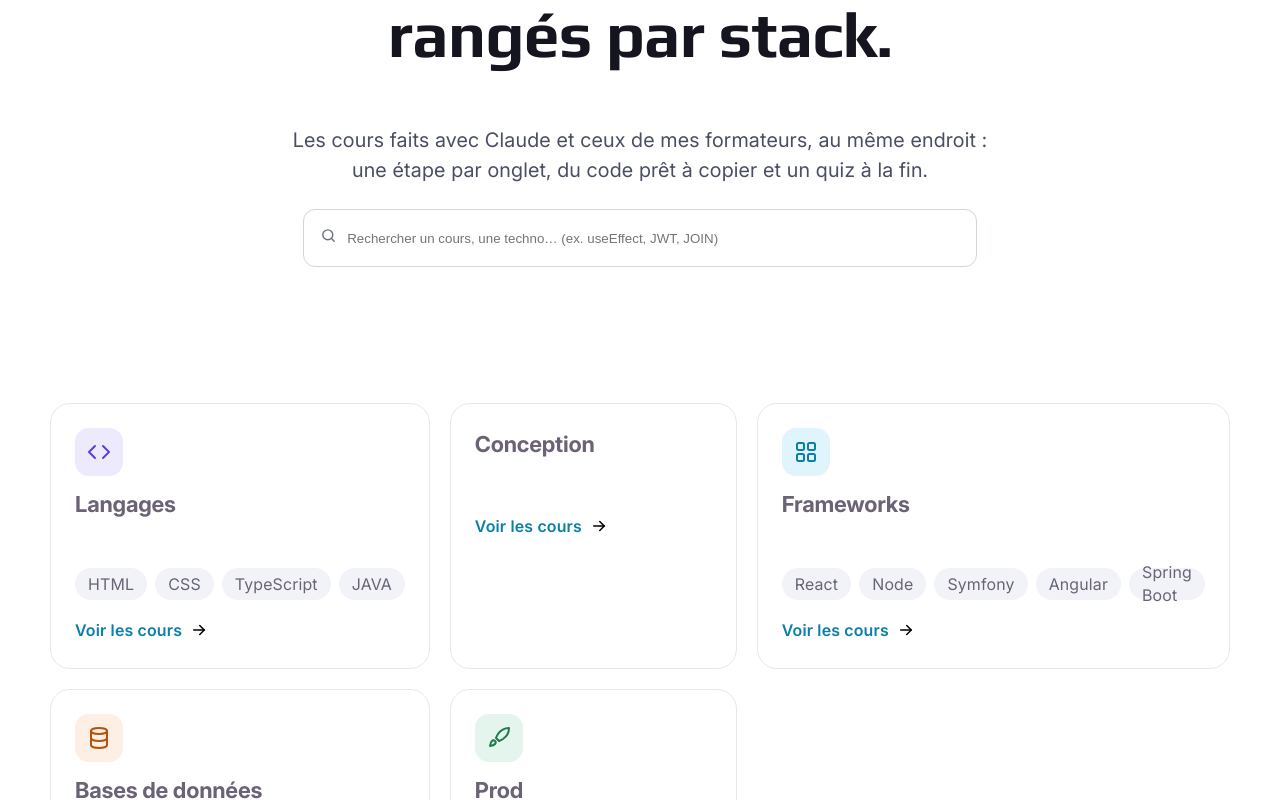
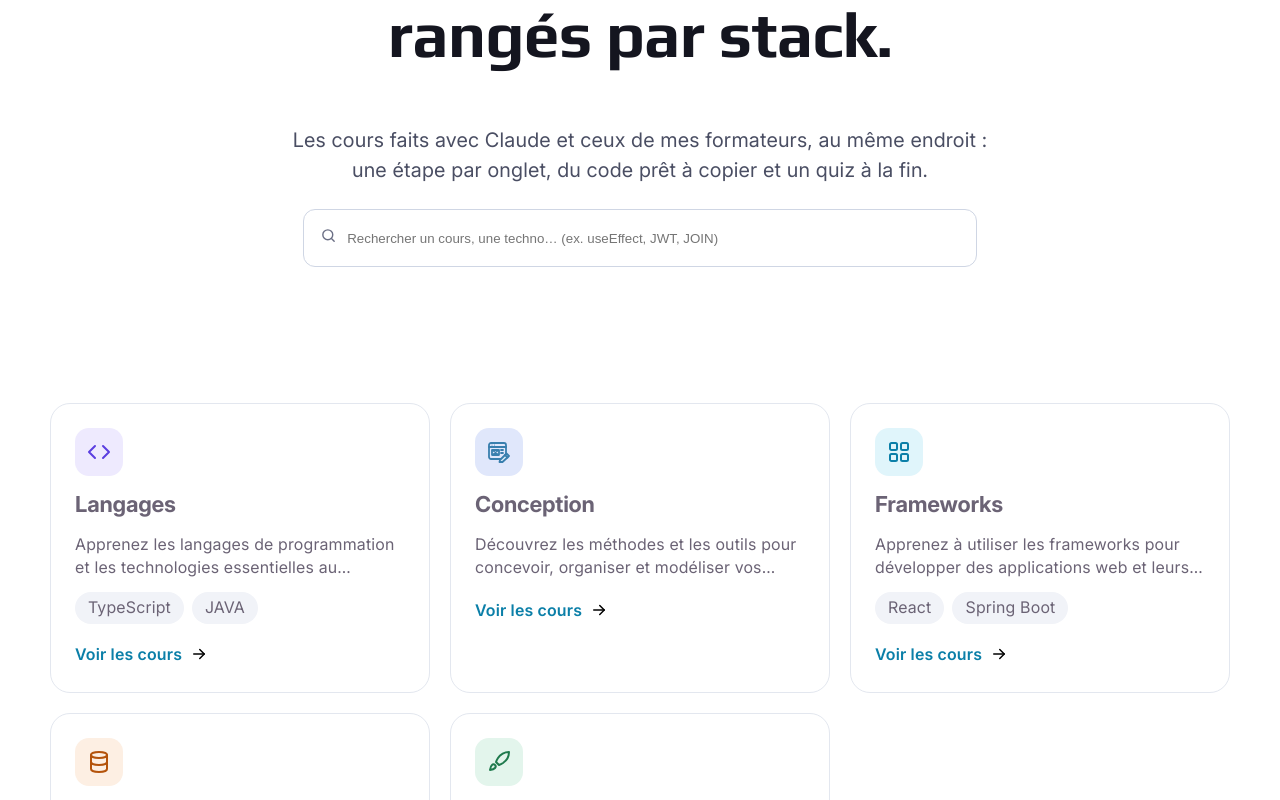
Before and after one commit to LorianaD/learn-to-dev, a React (Vite) app: page / in a window 1280 px wide. Shown: the part 374-1174 px from the top of the page. Built offline with nearby package versions, Linux system fonts and the light colour scheme.

Commit message:
style: update category UI and icons

```diff
--- a/src/assets/images/icons/index.ts
+++ b/src/assets/images/icons/index.ts
@@ -1,6 +1,7 @@
 import searchIcon from "./search.svg";
 
 import langagesIcon from "./langagesIcon.svg";
+import conceptionIcon from "./conceptionIcon.svg";
 import frameworksIcon from './frameworksIcon.svg';
 import databaseIcon from "./databaseIcon.svg";
 import prodIcon from './prodIcon.svg';
@@ -14,6 +15,7 @@ export {
     searchIcon,
 
     langagesIcon,
+    conceptionIcon,
     frameworksIcon,
     databaseIcon,
     prodIcon,
--- a/src/components/ui/IconStack/IconStack.module.css
+++ b/src/components/ui/IconStack/IconStack.module.css
@@ -19,6 +19,11 @@
     color: #5B3FE0;
 }
 
+.iconStack--conception {
+    background: #E0E7FB;
+    color: #4275FF;
+}
+
 .iconStack--framework {
     background: #E0F5FB;
     color: #0B7FA8;
--- a/src/components/ui/IconStack/IconStack.types.ts
+++ b/src/components/ui/IconStack/IconStack.types.ts
@@ -1,4 +1,4 @@
 export interface IconStackTypes {
     src: string,
-    variant: string,
+    variant?: string,
 }
--- a/src/content/categories.ts
+++ b/src/content/categories.ts
@@ -1,4 +1,4 @@
-import { databaseIcon, frameworksIcon, langagesIcon, prodIcon } from "../assets";
+import { conceptionIcon, databaseIcon, frameworksIcon, langagesIcon, prodIcon } from "../assets";
 import type { Category, CategoryGroup } from "../types";
 
 export const categories: Category[] = [
@@ -7,20 +7,20 @@ export const categories: Category[] = [
         slug: 'langages',
         icon: langagesIcon,
         variant: 'langages',
-        description: '',
+        description: 'Apprenez les langages de programmation et les technologies essentielles au développement web.',
 
         groups: [
-            {
-                title: 'HTML',
-                items: [
-                    // { label: 'Les balises', slug: 'html-balises' },
-                    // { label: 'Créer un formulaire', slug: 'html-formulaire' },
-                ],
-            },
-            {
-                title: 'CSS',
-                items: [],
-            },
+            // {
+            //     title: 'HTML',
+            //     items: [
+            //         // { label: 'Les balises', slug: 'html-balises' },
+            //         // { label: 'Créer un formulaire', slug: 'html-formulaire' },
+            //     ],
+            // },
+            // {
+            //     title: 'CSS',
+            //     items: [],
+            // },
             {
                 title: 'TypeScript',
                 items: [
@@ -39,9 +39,9 @@ export const categories: Category[] = [
     {
         title: 'Conception',
         slug: 'conception',
-        icon: '',
+        icon: conceptionIcon,
         variant: 'conception',
-        description: '',
+        description: 'Découvrez les méthodes et les outils pour concevoir, organiser et modéliser vos projets.',
 
         groups: [],
     },
@@ -50,7 +50,7 @@ export const categories: Category[] = [
         slug: 'frameworks',
         icon: frameworksIcon,
         variant: 'framework',
-        description: '',
+        description: 'Apprenez à utiliser les frameworks pour développer des applications web et leurs fonctionnalités.',
 
         groups: [
             {
@@ -61,27 +61,27 @@ export const categories: Category[] = [
                     // { label: 'React Native', slug: 'react-native' },
                 ],
             },
-            {
-                title: 'Node',
-                items: [
-                    // { label: 'Node natif', slug: 'node-natif' },
-                    // { label: 'Express', slug: 'express' },
-                    // { label: 'NestJS', slug: 'nestjs' },
-                ],
-            },
-            {
-                title: 'Symfony',
-                items: [
-                    // { label: 'avec Twig', slug: 'symfony-twig' },
-                    // { label: 'API REST', slug: 'symfony-api-rest' },
-                ],
-            },
-            {
-                title: 'Angular',
-                items: [
-                    // { label: 'TypeScript', slug: 'angular-typescript' },
-                ],
-            },
+            // {
+            //     title: 'Node',
+            //     items: [
+            //         // { label: 'Node natif', slug: 'node-natif' },
+            //         // { label: 'Express', slug: 'express' },
+            //         // { label: 'NestJS', slug: 'nestjs' },
+            //     ],
+            // },
+            // {
+            //     title: 'Symfony',
+            //     items: [
+            //         // { label: 'avec Twig', slug: 'symfony-twig' },
+            //         // { label: 'API REST', slug: 'symfony-api-rest' },
+            //     ],
+            // },
+            // {
+            //     title: 'Angular',
+            //     items: [
+            //         // { label: 'TypeScript', slug: 'angular-typescript' },
+            //     ],
+            // },
             {
                 title: 'Spring Boot',
                 items: [
@@ -101,7 +101,7 @@ export const categories: Category[] = [
             {
                 title: 'SQL',
                 items: [
-                { label: 'Révisions et pratique', slug: 'sql-revisions' },
+                    { label: 'Révisions et pratique', slug: 'sql-revisions' },
                 ],
             },
             {
--- a/src/pages/CategoryPage/CategoryPage.module.css
+++ b/src/pages/CategoryPage/CategoryPage.module.css
@@ -1,7 +1,14 @@
 .mainContentCategory {
     display: flex;
-    padding: 40px 50px 96px 50px;
+    padding: 40px 50px 40px 50px;
     align-items: flex-start;
     gap: 48px;
     align-self: stretch;
 }
+
+@media (max-width: 1040px) {
+    .mainContentCategory {
+        padding: 20px 25px 20px 25px;
+        gap: 24px;
+    }
+}
--- a/src/pages/CategoryPage/components/CategoryHeader/CategoryHeader.module.css
+++ b/src/pages/CategoryPage/components/CategoryHeader/CategoryHeader.module.css
@@ -44,9 +44,14 @@
 
 .filters {
     display: flex;
-    width: 1280px;
-    height: 38px;
     padding-top: 8px;
     align-items: flex-start;
     gap: 8px;
+    align-self: stretch;
 }
+
+@media (max-width: 1040px) {
+    .filters {
+        flex-wrap: wrap;
+    }
+}
--- a/src/styles/variables.css
+++ b/src/styles/variables.css
@@ -29,7 +29,7 @@
   }
 }
 
-@media (prefers-color-scheme: dark) {
+/* @media (prefers-color-scheme: dark) {
   :root {
     --text: #9ca3af;
     --text-h: #f3f4f6;
@@ -43,4 +43,4 @@
     --shadow:
       rgba(0, 0, 0, 0.4) 0 10px 15px -3px, rgba(0, 0, 0, 0.25) 0 4px 6px -2px;
   }
-}
+} */
```
Also changed, not shown: src/assets/images/icons/conceptionIcon.svg (added).
